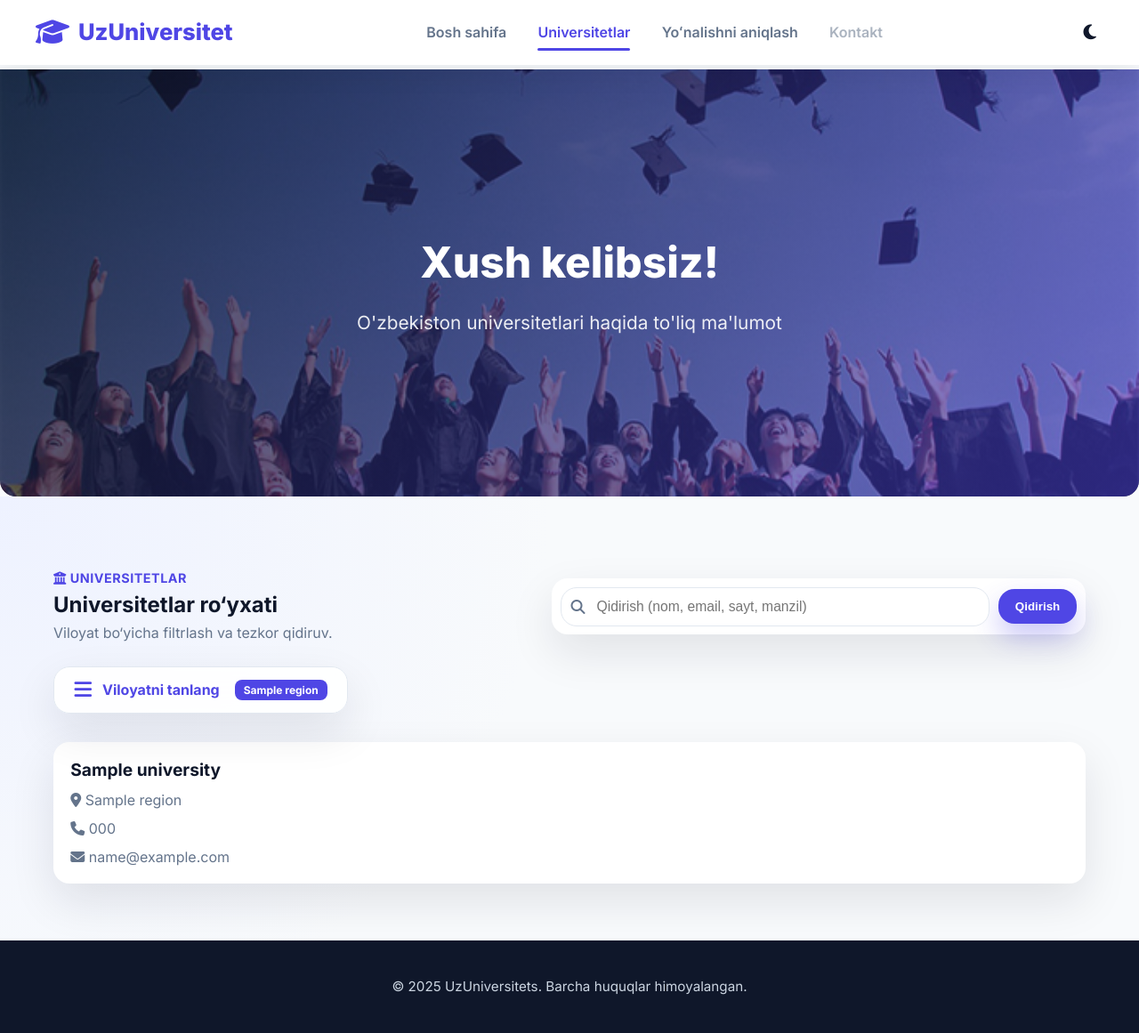
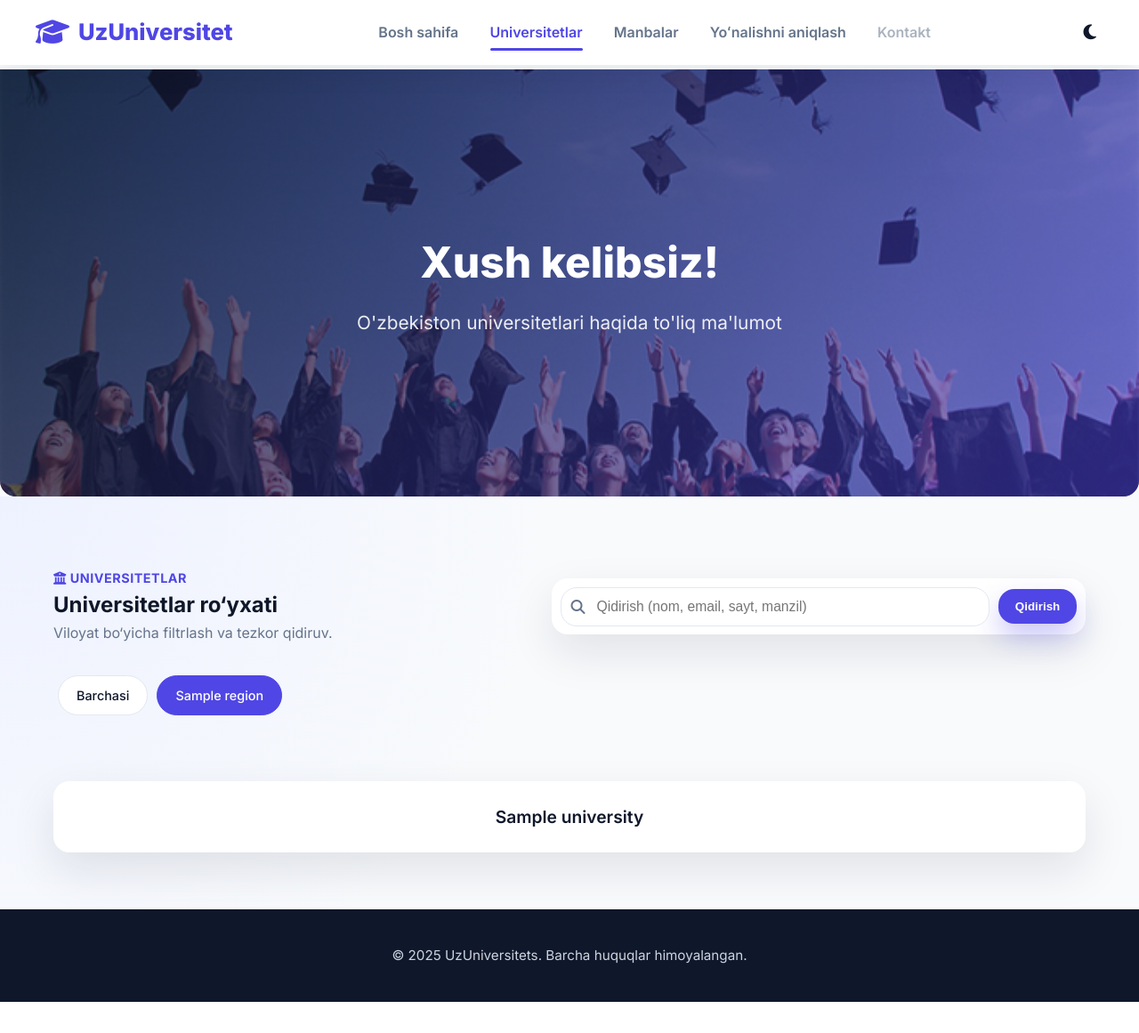
Before and after one commit to MukhammadjonArabov/Universitys, a Django app: page /universitetlar/?region=1 in a window 1280 px wide. Shown: the whole page at 89% size. After the commit the page ends 1126 px from the top, so only its background shows below. Run offline with Django 5.2, Linux system fonts and the light colour scheme; tables that the repository leaves empty hold one stand-in row (values such as "Sample post").

Commit message:
update universites list

```diff
--- a/static/css/style.css
+++ b/static/css/style.css
@@ -588,62 +588,64 @@ a {
     justify-content: flex-start;
 }
 
-.filter-dropdown {
-    position: relative;
-    display: inline-block;
-    padding: 0.8rem 1.4rem;
-    cursor: pointer;
-    z-index: 100;
-    transition: all 0.3s ease;
+.regions-filter-container {
+    width: 100%;
+    margin-bottom: 2rem;
+    overflow-x: auto;
+    -webkit-overflow-scrolling: touch;
+    padding: 10px 5px;
+    scrollbar-width: none; /* Firefox */
 }
 
-.dropdown-trigger {
+.regions-filter-container::-webkit-scrollbar {
+    display: none; /* Chrome/Safari */
+}
+
+.regions-scroll {
     display: flex;
-    align-items: center;
-    gap: 12px;
-    font-weight: 700;
+    gap: 10px;
+    white-space: nowrap;
+}
+
+.region-pill {
+    display: inline-block;
+    padding: 10px 20px;
+    background: var(--card);
+    border: 1px solid var(--border);
+    border-radius: 50px;
+    color: var(--text);
+    text-decoration: none;
+    font-weight: 500;
+    transition: all 0.3s ease;
+    font-size: 0.9rem;
+}
+
+.region-pill:hover {
+    border-color: var(--primary);
     color: var(--primary);
 }
 
-.dropdown-trigger i {
-    font-size: 1.4rem;
+.region-pill.active {
+    background: var(--primary);
+    color: white;
+    border-color: var(--primary);
+    box-shadow: 0 4px 12px rgba(var(--primary-rgb), 0.3);
 }
 
-.active-badge {
-    background: var(--primary);
-    color: white;
-    padding: 2px 10px;
-    border-radius: 8px;
-    font-size: 0.75rem;
-    margin-left: 5px;
+.university-name {
+    margin: 0;
+    font-size: 1.1rem;
+    font-weight: 600;
+    text-align: center;
+    color: var(--text);
 }
 
-.dropdown-menu {
-    display: none;
-    position: absolute;
-    top: calc(100% + 10px);
-    left: 0;
-    width: 300px;
-    background: var(--card);
-    border: 1px solid var(--border);
-    border-radius: var(--radius);
-    box-shadow: var(--shadow);
-    padding: 12px;
-    animation: fadeIn 0.3s ease-out;
-}
-
-[data-theme='dark'] .dropdown-menu {
-    background: var(--card);
-    border-color: var(--border);
-}
-
-.filter-dropdown.active .dropdown-menu,
-.filter-dropdown:hover .dropdown-menu {
-    display: block;
-}
-
-.dropdown-trigger * {
-    pointer-events: none;
+.university-card .card-body {
+    padding: 1.5rem;
+    display: flex;
+    align-items: center;
+    justify-content: center;
+    min-height: 80px;
 }
 
 .dropdown-item {
@@ -699,6 +701,30 @@ a {
 .university-card {
     display: flex;
     flex-direction: column;
+}
+
+.resource-card {
+    height: 100%;
+    display: flex;
+    flex-direction: column;
+}
+
+.resource-card .icon-circle {
+    width: 50px;
+    height: 50px;
+    background: var(--primary-light);
+    color: var(--primary);
+    display: flex;
+    align-items: center;
+    justify-content: center;
+    border-radius: 12px;
+    font-size: 1.5rem;
+}
+
+.card-footer-simple {
+    padding-top: 1rem;
+    border-top: 1px solid var(--border);
+    font-size: 0.9rem;
 }
 
 .card-media {
--- a/templates/_sidebar_filters.html
+++ b/templates/_sidebar_filters.html
@@ -1,19 +1,13 @@
-<div class="filter-dropdown card glass">
-    <div class="dropdown-trigger" onclick="toggleFilterDropdown(event)">
-        <i class="fas fa-bars"></i>
-        <span>Viloyatni tanlang</span>
-        {% if active_region %}
-            <span class="active-badge">{{ active_region.name }}</span>
-        {% endif %}
-    </div>
-    <div class="dropdown-menu">
-        <a class="dropdown-item {% if not selected_region_id %}active{% endif %}" href="?{% if search_query %}search={{ search_query }}{% endif %}">
-            <i class="fas fa-globe"></i> Barcha viloyatlar
+<div class="regions-filter-container">
+    <div class="regions-scroll">
+        <a class="region-pill {% if not selected_region_id %}active{% endif %}"
+           href="?{% if search_query %}search={{ search_query }}{% endif %}">
+            Barchasi
         </a>
         {% for region in regions %}
-            <a class="dropdown-item {% if selected_region_id|default:'' == region.id|stringformat:'s' %}active{% endif %}"
+            <a class="region-pill {% if selected_region_id|default:'' == region.id|stringformat:'s' %}active{% endif %}"
                href="?region={{ region.id }}{% if search_query %}&search={{ search_query }}{% endif %}">
-                <i class="fas fa-location-dot"></i> {{ region.name }}
+                {{ region.name }}
             </a>
         {% endfor %}
     </div>
--- a/templates/_university_card.html
+++ b/templates/_university_card.html
@@ -1,12 +1,7 @@
 <a href="{% url 'university:university_detail' university.id %}" class="card-link">
     <article class="card university-card hover-lift">
         <div class="card-body">
-            <h3>{{ university.name }}</h3>
-            {% if university.region %}
-                <p class="muted"><i class="fas fa-location-dot"></i> {{ university.region.name }}</p>
-            {% endif %}
-            <p class="muted"><i class="fas fa-phone"></i> {{ university.phone_number }}</p>
-            <p class="muted"><i class="fas fa-envelope"></i> {{ university.email }}</p>
+            <h3 class="university-name">{{ university.name }}</h3>
         </div>
     </article>
 </a>
--- a/templates/base.html
+++ b/templates/base.html
@@ -32,6 +32,8 @@
                     sahifa</a>
                 <a href="{% url 'university:universities' %}"
                     class="{% if '/universitetlar' in request.path %}active{% endif %}">Universitetlar</a>
+                <a href="{% url 'university:resources' %}"
+                    class="{% if '/manbalar' in request.path %}active{% endif %}">Manbalar</a>
 
                 <a href="{% url 'university:test_intro' %}"
                     class="{% if '/test' in request.path %}active{% endif %}">Yoʻnalishni aniqlash</a>
--- a/templates/universities.html
+++ b/templates/universities.html
@@ -62,23 +62,3 @@
     </div>
 </section>
 {% endblock %}
-
-{% block extra_scripts %}
-<script>
-    function toggleFilterDropdown(e) {
-        e.stopPropagation();
-        const dropdown = document.querySelector('.filter-dropdown');
-        if (dropdown) {
-            dropdown.classList.toggle('active');
-        }
-    }
-
-    // Close when clicking outside
-    document.addEventListener('click', () => {
-        const dropdown = document.querySelector('.filter-dropdown');
-        if (dropdown) {
-            dropdown.classList.remove('active');
-        }
-    });
-</script>
-{% endblock %}
--- a/university/models.py
+++ b/university/models.py
@@ -112,3 +112,17 @@ def create_user_profile(sender, instance, created, **kwargs):
 def save_user_profile(sender, instance, **kwargs):
     if hasattr(instance, 'profile'):
         instance.profile.save()
+
+
+class AdditionalResource(BaseModel):
+    title = models.CharField(max_length=255)
+    url = models.URLField()
+    description = models.TextField(blank=True, null=True)
+    icon_class = models.CharField(max_length=100, default="fas fa-link", help_text="FontAwesome icon class (e.g. fas fa-globe)")
+
+    class Meta:
+        verbose_name = "Qo'shimcha manba"
+        verbose_name_plural = "Qo'shimcha manbalar"
+
+    def __str__(self):
+        return self.title
--- a/university/urls.py
+++ b/university/urls.py
@@ -7,6 +7,7 @@ urlpatterns = [
     path('', views.home_view, name='home'),
     path('universitetlar/', views.universities_list_view, name='universities'),
     path('universitetlar/<int:pk>/', views.university_detail_view, name='university_detail'),
+    path('manbalar/', views.resources_list_view, name='resources'),
 
     path('test/', views.test_intro_view, name='test_intro'),
     path('test/process/', views.test_process_view, name='test_process'),
--- a/university/views.py
+++ b/university/views.py
@@ -17,6 +17,7 @@ from .models import (
     TestQuestion,
     TestOption,
     UserTestResult,
+    AdditionalResource,
 )
 
 # 20 Static Psychological Questions
@@ -271,8 +272,8 @@ def universities_list_view(request):
 
     queryset = University.objects.select_related("region").all().order_by("name")
 
-    if region_id:
-        queryset = queryset.filter(region_id=region_id)
+    if region_id and region_id.isdigit():
+        queryset = queryset.filter(region_id=int(region_id))
 
     if search_query:
         queryset = queryset.filter(
@@ -288,8 +289,8 @@ def universities_list_view(request):
 
     regions = Region.objects.order_by("name")
     active_region = None
-    if region_id:
-        active_region = regions.filter(id=region_id).first()
+    if region_id and region_id.isdigit():
+        active_region = regions.filter(id=int(region_id)).first()
 
     return render(
         request,
@@ -329,6 +330,14 @@ def university_detail_view(request, pk):
             "map_point": map_point,
         },
     )
+
+
+def resources_list_view(request):
+    """
+    List of additional resources/links.
+    """
+    resources = AdditionalResource.objects.order_by("title")
+    return render(request, "resources.html", {"resources": resources})
 
 
 
```
Also changed, not shown: templates/resources.html (added, +45 -0 lines), university/admin.py (+8 -1 lines), university/migrations/0006_additionalresource.py (added).
